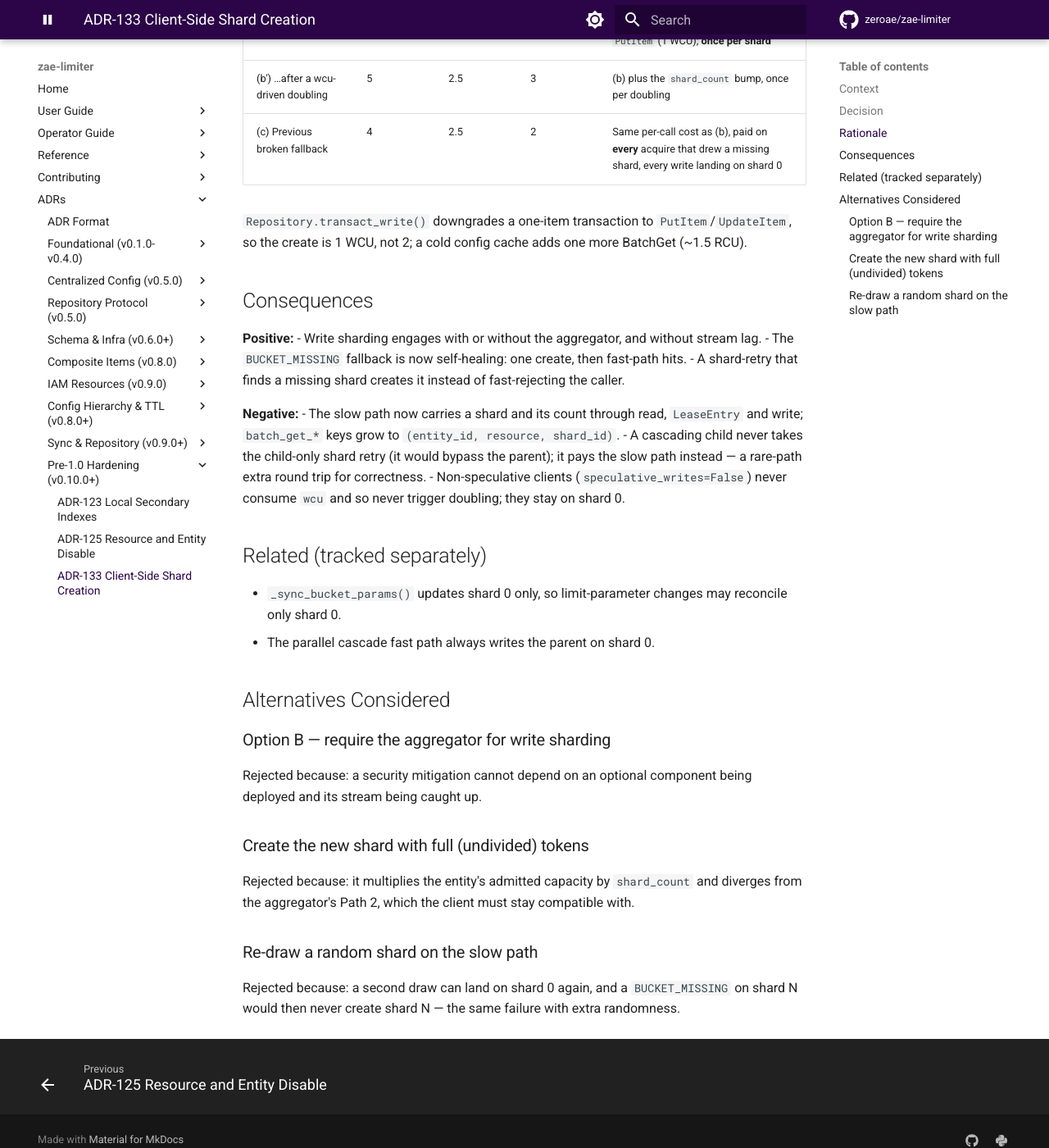
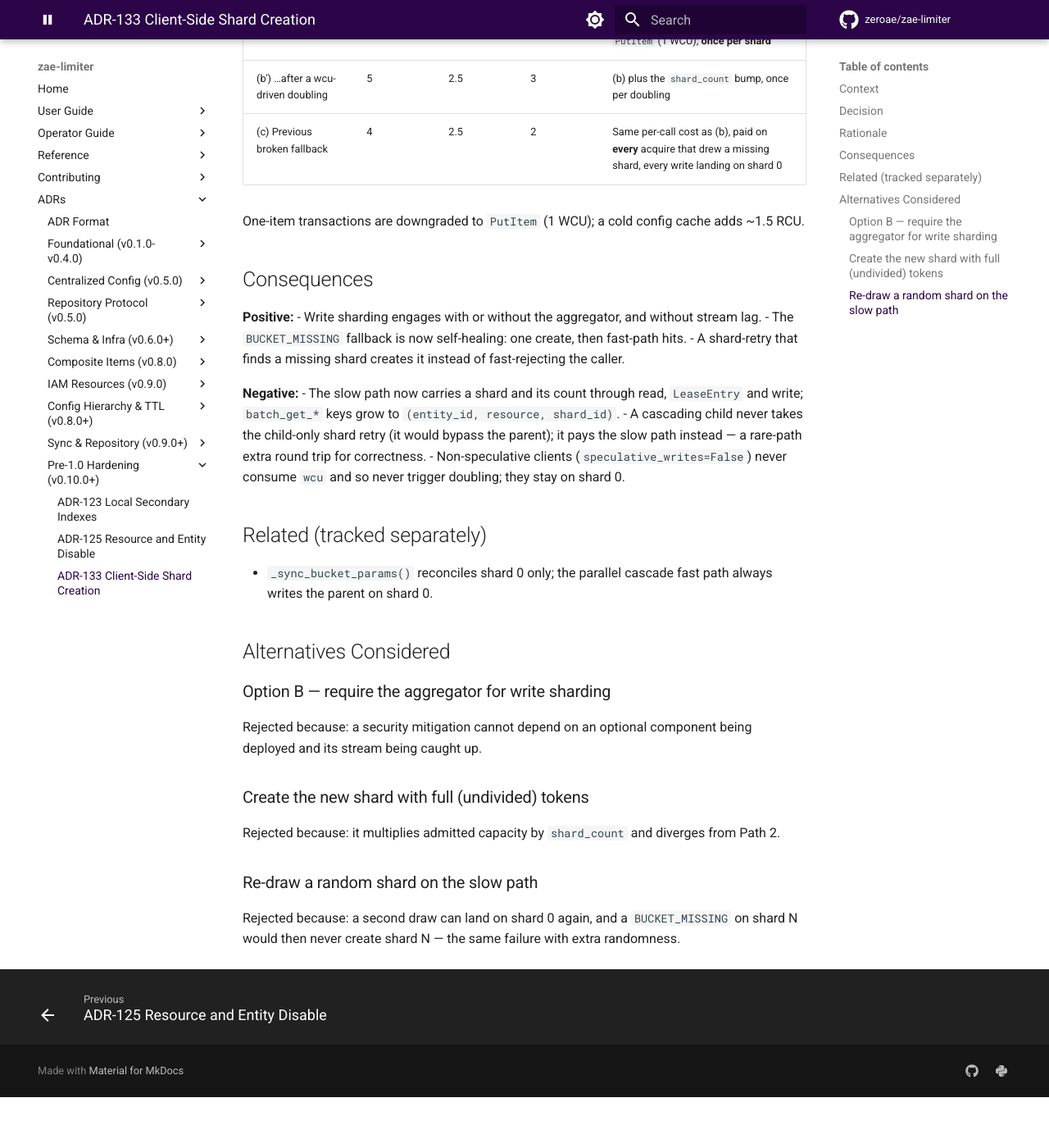
Before and after one commit to zeroae/zae-limiter, an MkDocs documentation site: the page built from docs/adr/133-client-shard-creation.md, in a window 1280 px wide and 1400 px high, scrolled down 1697 px. Shown: the whole window at 82% size. Built offline with MkDocs 1.6.1 and Material for MkDocs 9.7.7, drawn with Linux system fonts in a browser that asks for light colours; comment, search, counter and statistics services are not loaded; the version menu is left out; after the commit the page ends 3035 px from its top, so only the background shows below that.

Commit message:
📝 docs(adr): keep ADR-133 within the 100-line format cap
Co-Authored-By: Claude Fable 5.1 <noreply@anthropic.com>
Claude-Session: https://claude.ai/code/session_01QdVj8nPhUwTz2aNJzMFqt5

```diff
--- a/docs/adr/133-client-shard-creation.md
+++ b/docs/adr/133-client-shard-creation.md
@@ -64,8 +64,7 @@ conditional write and never over-admits. The transaction still carries one item
 | (b') …after a wcu-driven doubling | 5 | 2.5 | 3 | (b) plus the `shard_count` bump, once per doubling |
 | (c) Previous broken fallback | 4 | 2.5 | 2 | Same per-call cost as (b), paid on **every** acquire that drew a missing shard, every write landing on shard 0 |
 
-`Repository.transact_write()` downgrades a one-item transaction to `PutItem`/`UpdateItem`,
-so the create is 1 WCU, not 2; a cold config cache adds one more BatchGet (~1.5 RCU).
+One-item transactions are downgraded to `PutItem` (1 WCU); a cold config cache adds ~1.5 RCU.
 
 ## Consequences
 
@@ -84,9 +83,8 @@ so the create is 1 WCU, not 2; a cold config cache adds one more BatchGet (~1.5
 
 ## Related (tracked separately)
 
-- `_sync_bucket_params()` updates shard 0 only, so limit-parameter changes may reconcile
-  only shard 0.
-- The parallel cascade fast path always writes the parent on shard 0.
+- `_sync_bucket_params()` reconciles shard 0 only; the parallel cascade fast path always
+  writes the parent on shard 0.
 
 ## Alternatives Considered
 
@@ -95,8 +93,7 @@ Rejected because: a security mitigation cannot depend on an optional component b
 deployed and its stream being caught up.
 
 ### Create the new shard with full (undivided) tokens
-Rejected because: it multiplies the entity's admitted capacity by `shard_count` and
-diverges from the aggregator's Path 2, which the client must stay compatible with.
+Rejected because: it multiplies admitted capacity by `shard_count` and diverges from Path 2.
 
 ### Re-draw a random shard on the slow path
 Rejected because: a second draw can land on shard 0 again, and a `BUCKET_MISSING` on shard N
```
